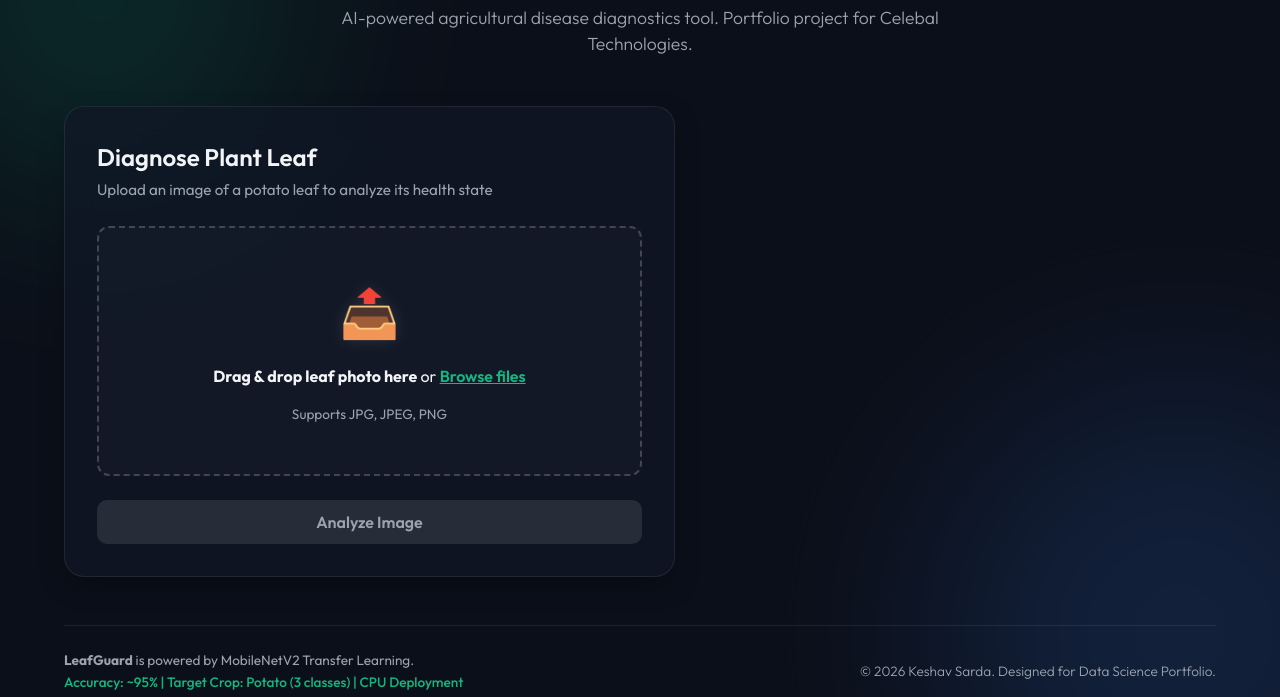
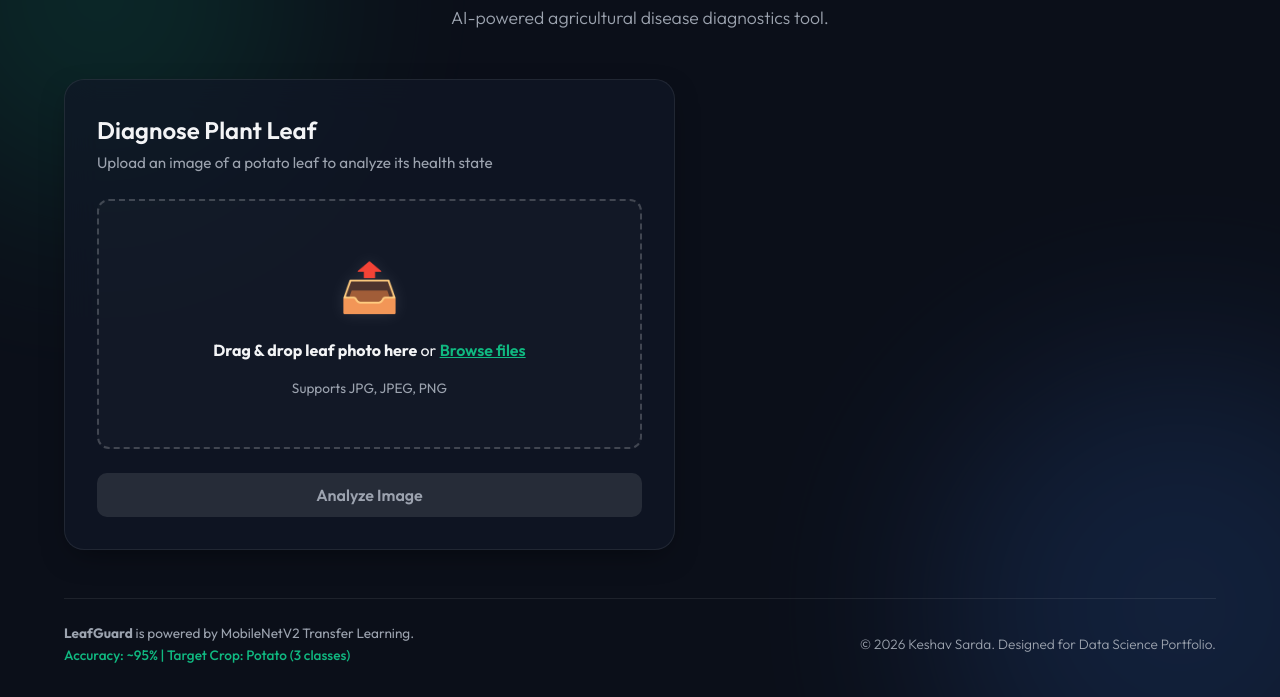
Before and after one commit to dakeshav2028/LeafGuard, a plain HTML site: page frontend/index.html in a window 1280 px wide. Shown: the part 103-800 px from the top of the page. Drawn offline with Linux system fonts and the light colour scheme.

Commit message:
Update index.html for subtitle and formatting changes
Removed the mention of 'Portfolio project for Celebal Technologies' from the subtitle and adjusted formatting for better readability.

```diff
--- a/frontend/index.html
+++ b/frontend/index.html
@@ -1,5 +1,6 @@
 <!DOCTYPE html>
 <html lang="en">
+
 <head>
     <meta charset="UTF-8">
     <meta name="viewport" content="width=device-width, initial-scale=1.0">
@@ -7,9 +8,11 @@
     <!-- Modern typography from Google Fonts -->
     <link rel="preconnect" href="https://fonts.googleapis.com">
     <link rel="preconnect" href="https://fonts.gstatic.com" crossorigin>
-    <link href="https://fonts.googleapis.com/css2?family=Outfit:wght@300;400;500;600;700;800&display=swap" rel="stylesheet">
+    <link href="https://fonts.googleapis.com/css2?family=Outfit:wght@300;400;500;600;700;800&display=swap"
+        rel="stylesheet">
     <link rel="stylesheet" href="style.css">
 </head>
+
 <body>
     <div class="background-decor blur-circle-1"></div>
     <div class="background-decor blur-circle-2"></div>
@@ -20,7 +23,7 @@
                 <span class="logo-icon">🌿</span>
                 <h1>LeafGuard</h1>
             </div>
-            <p class="subtitle">AI-powered agricultural disease diagnostics tool. Portfolio project for Celebal Technologies.</p>
+            <p class="subtitle">AI-powered agricultural disease diagnostics tool.</p>
         </header>
 
         <main class="main-content">
@@ -34,7 +37,8 @@
                 <div class="drop-zone" id="drop-zone">
                     <div class="drop-zone-content" id="drop-zone-prompt">
                         <div class="upload-icon">📤</div>
-                        <p class="upload-text"><strong>Drag & drop leaf photo here</strong> or <span class="browse-btn">Browse files</span></p>
+                        <p class="upload-text"><strong>Drag & drop leaf photo here</strong> or <span
+                                class="browse-btn">Browse files</span></p>
                         <p class="file-limits">Supports JPG, JPEG, PNG</p>
                     </div>
                     <input type="file" id="file-input" accept="image/*" class="file-input">
@@ -93,7 +97,7 @@
         <footer class="app-footer">
             <div class="footer-info">
                 <p><strong>LeafGuard</strong> is powered by MobileNetV2 Transfer Learning.</p>
-                <p class="meta-tag">Accuracy: ~95% | Target Crop: Potato (3 classes) | CPU Deployment</p>
+                <p class="meta-tag">Accuracy: ~95% | Target Crop: Potato (3 classes)</p>
             </div>
             <p class="copyright">&copy; 2026 Keshav Sarda. Designed for Data Science Portfolio.</p>
         </footer>
@@ -101,4 +105,5 @@
 
     <script src="app.js"></script>
 </body>
+
 </html>
```
